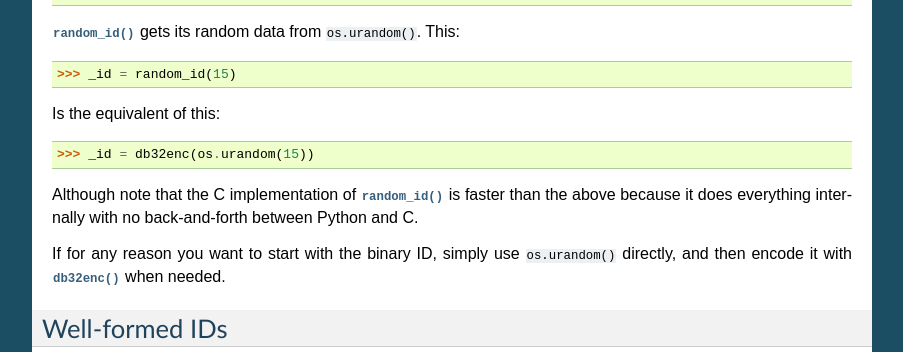
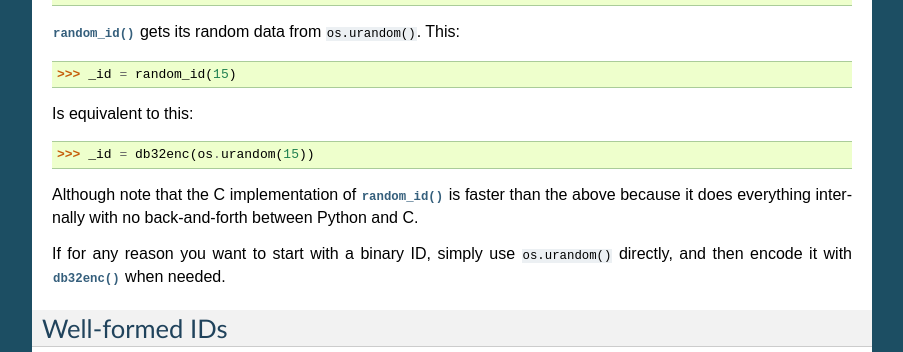
Before and after one commit to json420/dbase32, a Sphinx documentation site: the page built from doc/dbase32.rst, in a window 1280 px wide and 900 px high, scrolled down 1239 px. Shown: the part 155-507 px from the top of the window, without its empty margins (198-1101 px from the left). Built offline with Sphinx 7.4.7, drawn with Linux system fonts in a browser that asks for light colours.

Commit message:
small doc improvement

```diff
--- a/doc/dbase32.rst
+++ b/doc/dbase32.rst
@@ -90,7 +90,7 @@ ID, which will be 48 characters in length when D-Base32 encoded:
 
 >>> _id = random_id(15)
 
-Is the equivalent of this:
+Is equivalent to this:
 
 >>> _id = db32enc(os.urandom(15))
 
@@ -98,9 +98,10 @@ Although note that the C implementation of :func:`random_id()` is faster than
 the above because it does everything internally with no back-and-forth between
 Python and C.
 
-If for any reason you want to start with the binary ID, simply use
+If for any reason you want to start with a binary ID, simply use
 ``os.urandom()`` directly, and then encode it with :func:`db32enc()` when
 needed.
+
 
 
 Well-formed IDs
```
